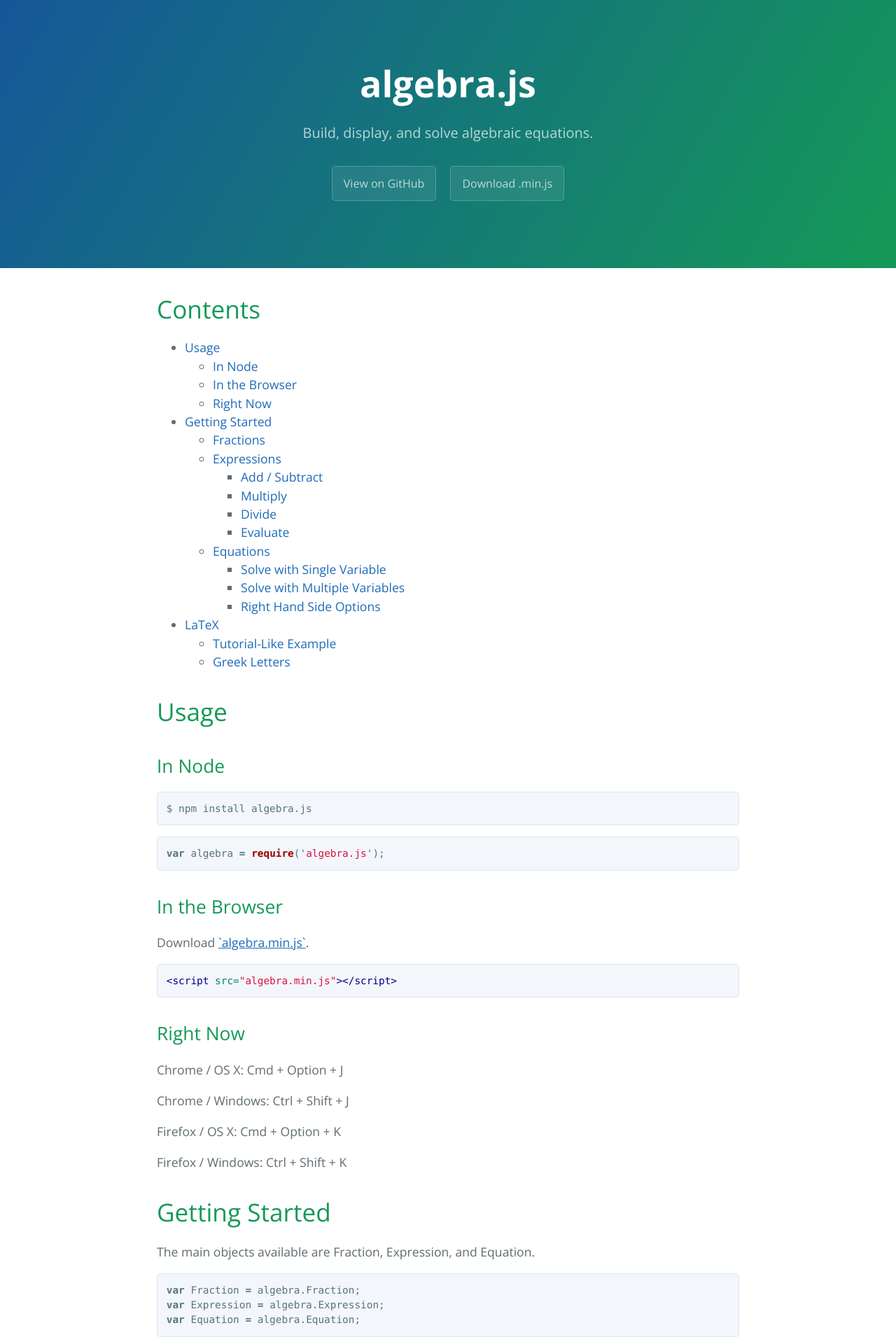
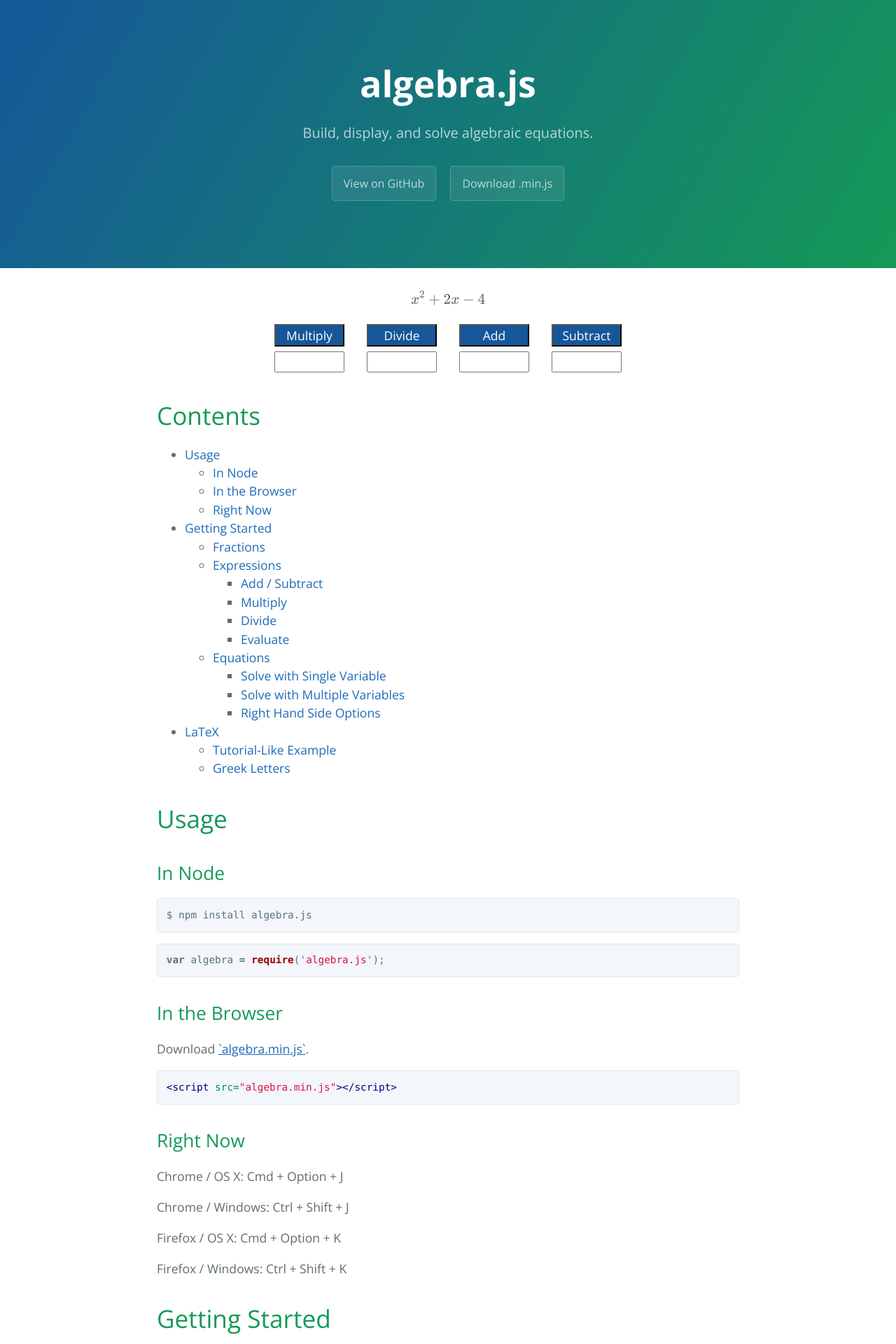
Before and after one commit to nicolewhite/algebra.js, a Jekyll site: the page built from index.md, in a window 1280 px wide. Shown: the top 1920 px of the page at 70% size. Built offline with Jekyll 4.4.1, drawn with Linux system fonts in a browser that asks for light colours; nearby versions of some CDN libraries; Markdown is read by kramdown in place of the engine named in the settings.

Commit message:
Add demo.

```diff
--- a/_layouts/default.html
+++ b/_layouts/default.html
@@ -4,26 +4,31 @@
   <meta charset="UTF-8">
   <title>algebra.js by nicolewhite</title>
   <meta name="viewport" content="width=device-width, initial-scale=1">
+
   <link rel="stylesheet" type="text/css" href="stylesheets/normalize.css" media="screen">
   <link href='http://fonts.googleapis.com/css?family=Open+Sans:400,700' rel='stylesheet' type='text/css'>
   <link rel="stylesheet" type="text/css" href="stylesheets/stylesheet.css" media="screen">
   <link rel="stylesheet" type="text/css" href="stylesheets/github-light.css" media="screen">
   <link rel="stylesheet" type="text/css" href="stylesheets/pygment_trac.css">
   <link rel="stylesheet" href="//cdnjs.cloudflare.com/ajax/libs/KaTeX/0.2.0/katex.min.css">
+
   <script src="javascripts/algebra.min.js"></script>
   <script src="//cdnjs.cloudflare.com/ajax/libs/KaTeX/0.2.0/katex.min.js"></script>
+  <script src="//cdnjs.cloudflare.com/ajax/libs/jquery/2.1.4/jquery.min.js"></script>
+
   <script>
     var Fraction = algebra.Fraction;
     var Expression = algebra.Expression;
     var Equation = algebra.Equation;
   </script>
+
 </head>
 <body>
 <section class="page-header">
   <h1 class="project-name">algebra.js</h1>
   <h2 class="project-tagline">Build, display, and solve algebraic equations.</h2>
   <a href="https://github.com/nicolewhite/algebra.js" class="btn">View on GitHub</a>
-    <a href="javascripts/algebra.min.js" class="btn" download>Download .min.js</a>
+  <a href="javascripts/algebra.min.js" class="btn" download>Download .min.js</a>
 </section>
 
 <section class="main-content">
@@ -33,7 +38,6 @@
 
     <span class="site-footer-credits">This page was generated by <a href="https://pages.github.com">GitHub Pages</a> using the <a href="https://github.com/jasonlong/cayman-theme">Cayman theme</a> by <a href="https://twitter.com/jasonlong">Jason Long</a>.</span>
   </footer>
-
 </section>
 
 </body>
--- a/index.md
+++ b/index.md
@@ -1,6 +1,63 @@
 ---
 layout: default
 ---
+
+<div id="expression"></div>
+
+<table>
+    <tr>
+        <td><button id="multiply">Multiply</button></td>
+        <td><button id="divide">Divide</button></td>
+        <td><button id="add">Add</button></td>
+        <td><button id="subtract">Subtract</button></td>
+    </tr>
+    <tr>
+        <td><input id="multiplyNum" type="number"></td>
+        <td><input id="divideNum" type="number"></td>
+        <td><input id="addNum" type="number"></td>
+        <td><input id="subtractNum" type="number"></td>
+    </tr>
+</table>
+
+<script>
+function render() {
+    var expression = document.getElementById("expression");
+    katex.render(e.tex(), expression, {displayMode: true});
+}
+
+var x = new Expression("x");
+var e = x.multiply(x).add(x.multiply(2)).subtract(4);
+
+render();
+
+$("#multiply").on("click", function() {
+    var int = parseInt($("#multiplyNum").val());
+    e = e.multiply(int);
+    render();
+    $("#multiplyNum").val("");
+});
+
+$("#divide").on("click", function() {
+    var int = parseInt($("#divideNum").val());
+    e = e.divide(int);
+    render();
+    $("#divideNum").val("");
+});
+
+$("#add").on("click", function() {
+    var int = parseInt($("#addNum").val());
+    e = e.add(int);
+    render();
+    $("#addNum").val("");
+});
+
+$("#subtract").on("click", function() {
+    var int = parseInt($("#subtractNum").val());
+    e = e.subtract(int);
+    render();
+    $("#subtractNum").val("");
+});
+</script>
 
 # Contents
 
--- a/stylesheets/stylesheet.css
+++ b/stylesheets/stylesheet.css
@@ -176,16 +176,15 @@
 .main-content blockquote > :last-child {
   margin-bottom: 0; }
 .main-content table {
-  display: block;
-  width: 100%;
+  margin: 0 auto;
   overflow: auto;
   word-break: normal;
   word-break: keep-all; }
 .main-content table th {
   font-weight: bold; }
 .main-content table th, .main-content table td {
-  padding: 0.5rem 1rem;
-  border: 1px solid #e9ebec; }
+  padding: 0.2rem 1rem;
+  border: 0px solid #e9ebec; }
 .main-content dl {
   padding: 0; }
 .main-content dl dt {
@@ -202,6 +201,20 @@
   margin: 1rem 0;
   background-color: #eff0f1;
   border: 0; }
+.main-content input {
+  width: 100px;
+}
+.main-content button {
+  color: #fff;
+  text-align: center;
+  background-color: #155799;
+}
+.main-content td > button {
+    width: 100%;
+}
+.main-content button:hover {
+  background-color: #159957;
+}
 
 @media screen and (min-width: 64em) {
   .main-content {
```
